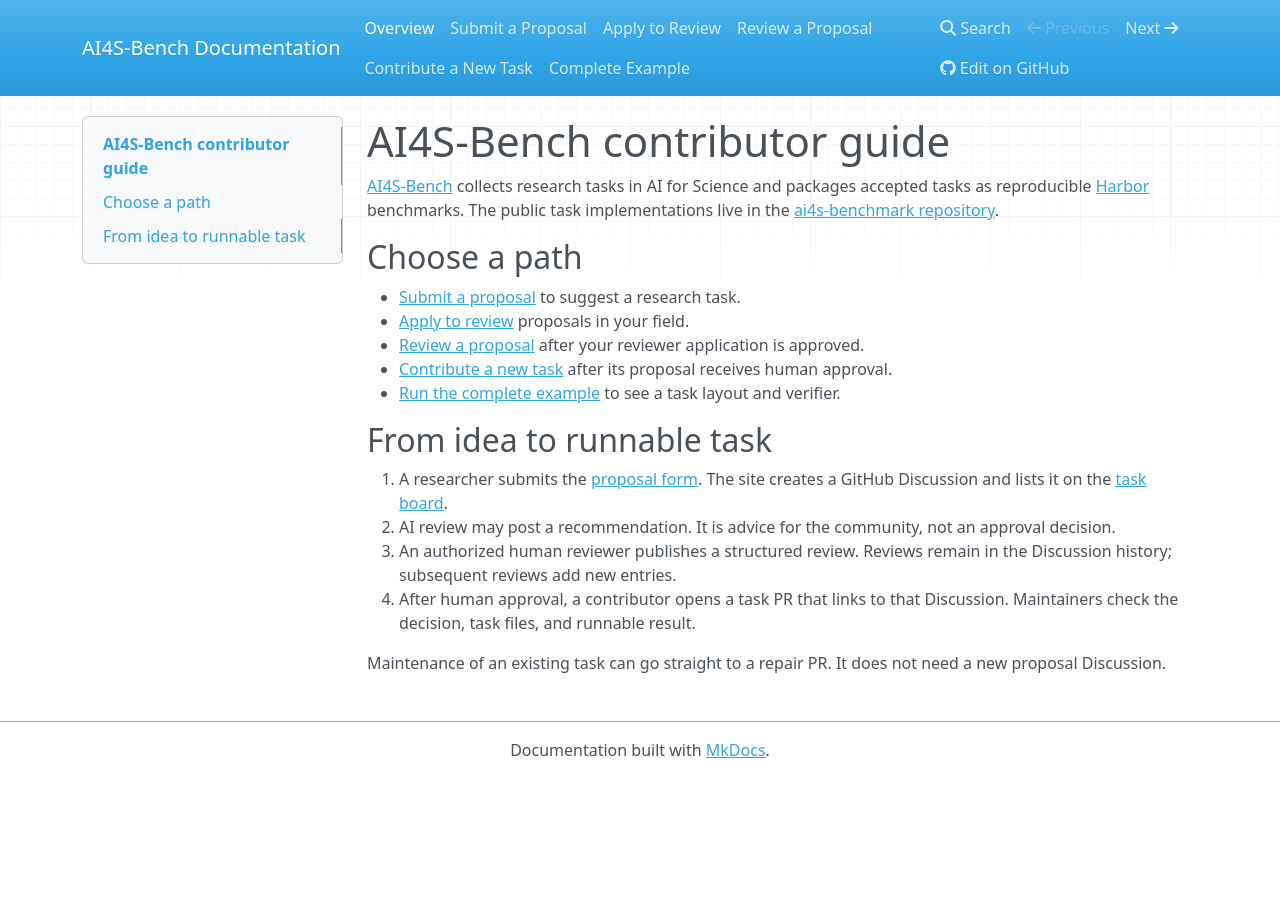
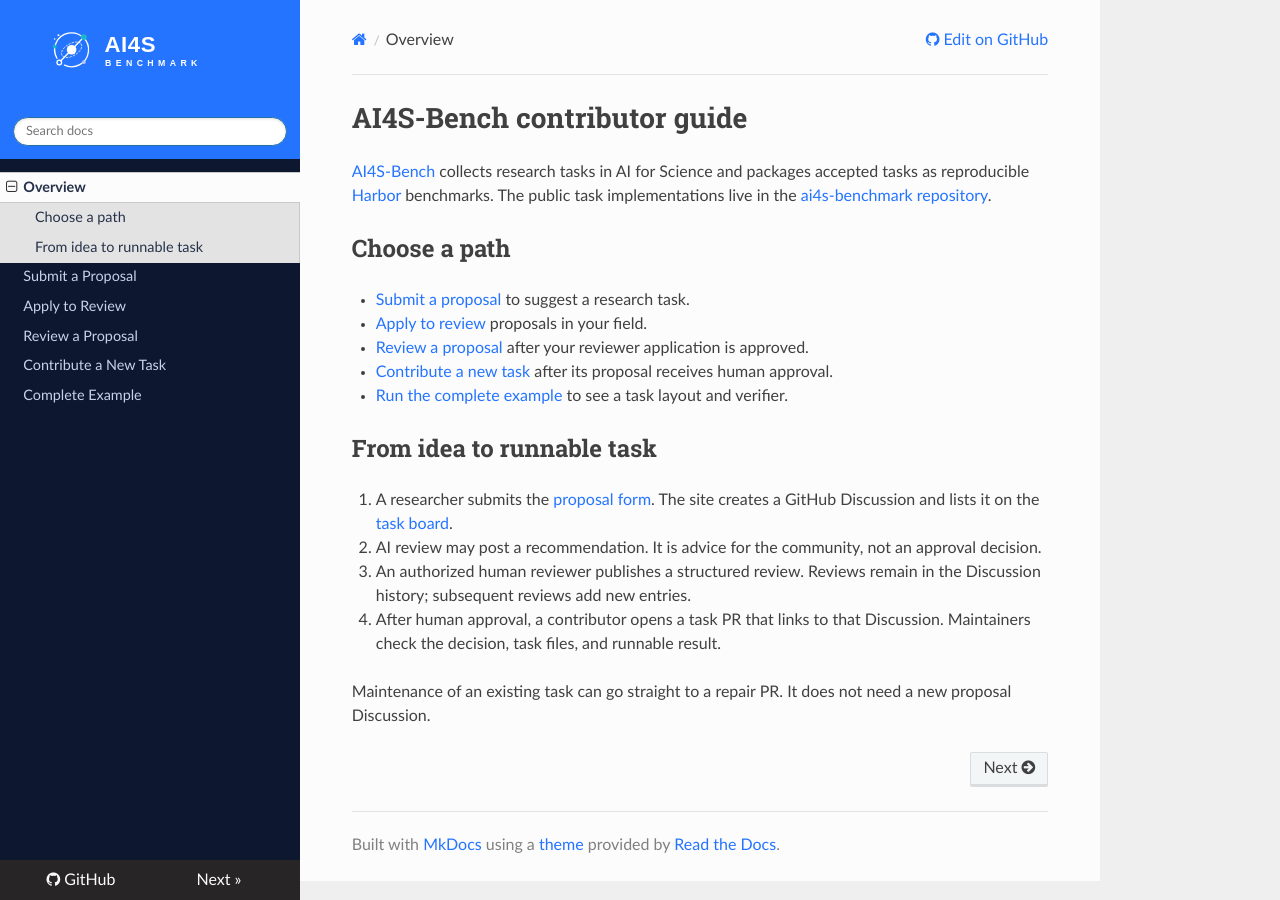
Before and after one commit to AI4S-Bench/ai4s-benchmark, an MkDocs documentation site: the page built from docs/index.md, in a window 1280 px wide. Built offline with MkDocs 1.6.1, drawn with Linux system fonts in a browser that asks for light colours; nearby versions of some CDN libraries.

Commit message:
docs: use branded Read the Docs theme (#60)

```diff
--- /dev/null
+++ b/docs/stylesheets/readthedocs.css
@@ -0,0 +1,41 @@
+/* Keep the reference Read the Docs layout and give its navigation AI4S-Bench colors. */
+.wy-side-nav-search,
+.wy-nav-top {
+  background: #2474ff;
+}
+
+.wy-nav-side {
+  background: #0d1730;
+}
+
+.wy-side-nav-search > a img.logo {
+  width: 220px;
+  max-width: 100%;
+  margin-bottom: 0.75rem;
+}
+
+.wy-menu-vertical a {
+  color: #c7d2e9;
+}
+
+.wy-menu-vertical a:hover {
+  background: #1a2a4c;
+  color: #fff;
+}
+
+.wy-menu-vertical li.current > a,
+.wy-menu-vertical li.current a {
+  color: #26324a;
+}
+
+.rst-content a,
+.wy-breadcrumbs a {
+  color: #2474ff;
+}
+
+.rst-content a:focus-visible,
+.wy-menu-vertical a:focus-visible,
+.wy-side-nav-search a:focus-visible {
+  outline: 2px solid #18b7c9;
+  outline-offset: 2px;
+}
--- a/mkdocs.yml
+++ b/mkdocs.yml
@@ -4,7 +4,11 @@
 edit_uri: edit/main/docs/
 docs_dir: docs
 theme:
-  name: mkdocs
+  name: readthedocs
+  logo: assets/ai4s-bench-logo.svg
+  highlightjs: false
+extra_css:
+  - stylesheets/readthedocs.css
 nav:
   - Overview: index.md
   - Submit a Proposal: submit-proposal.md
```
Also changed, not shown: docs/assets/ai4s-bench-logo.svg (added).
